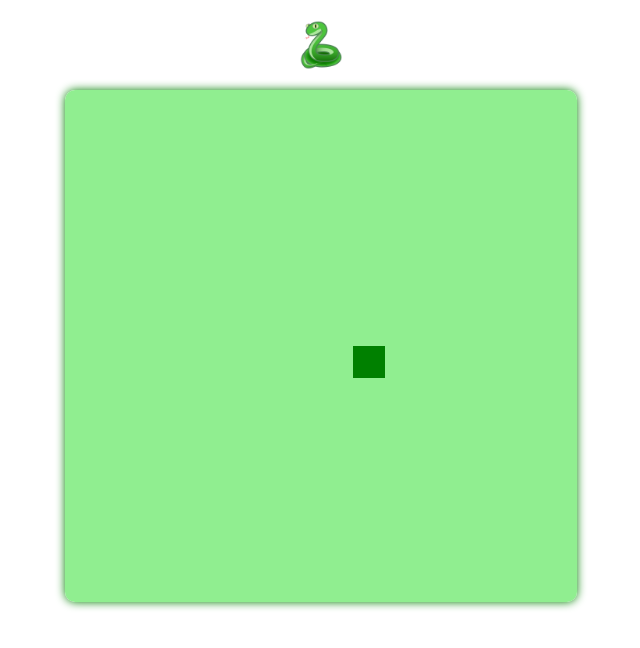
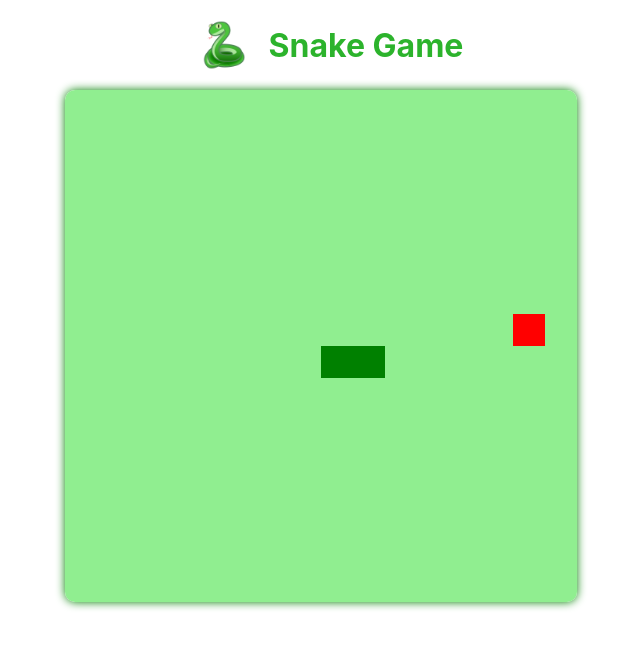
Before and after one commit to marcosferreira/snake-game-dio, a plain HTML site: page index.html in a window 1280 px wide. Shown: the whole page, without its empty margins (319-959 px from the left). Drawn offline with Linux system fonts and the light colour scheme.

Commit message:
create food and resize snake

```diff
--- a/assets/css/style.css
+++ b/assets/css/style.css
@@ -21,3 +21,9 @@
   border-radius: 10px;
   box-shadow: 0 0 10px green;
 }
+
+.title {
+  display: flex;
+  align-items: center;
+  color: rgb(44, 179, 44);
+}
--- a/assets/js/script.js
+++ b/assets/js/script.js
@@ -1,64 +1,79 @@
-let canvas = document.getElementById('snake');
+let canvas = document.getElementById("snake");
 let context = canvas.getContext("2d");
 let box = 32;
 let snake = [];
-let direction = 'right';
+let direction = "right";
 
 snake[0] = {
   x: 8 * box,
   y: 8 * box,
-}
+};
+
+let food = {
+  x: Math.floor(Math.random() * 15 + 1) * box,
+  y: Math.floor(Math.random() * 15 + 1) * box,
+};
 
 function createBackground() {
-  context.fillStyle = 'lightgreen';
+  context.fillStyle = "lightgreen";
   context.fillRect(0, 0, 16 * box, 16 * box);
 }
 
 function createSnake() {
   for (let i = 0; i < snake.length; i++) {
-    context.fillStyle = 'green';
+    context.fillStyle = "green";
     context.fillRect(snake[i].x, snake[i].y, box, box);
-
   }
 }
 
-function handleKeydown (event) {
-  if(event.keyCode == 37 && direction != "right") direction = "left";
-  if(event.keyCode == 38 && direction != "down") direction = "up";
-  if(event.keyCode == 39 && direction != "left") direction = "right";
-  if(event.keyCode == 40 && direction != "up") direction = "down";
+function drawFood() {
+  context.fillStyle = "red";
+  context.fillRect(food.x, food.y, box, box);
+}
+
+function handleKeydown(event) {
+  if (event.keyCode == 37 && direction != "right") direction = "left";
+  if (event.keyCode == 38 && direction != "down") direction = "up";
+  if (event.keyCode == 39 && direction != "left") direction = "right";
+  if (event.keyCode == 40 && direction != "up") direction = "down";
 }
 
 function limitedBackground() {
-  if(snake[0].x > 15 * box && direction == 'right') snake[0].x = 0;
-  if(snake[0].x < 0 && direction == 'left') snake[0].x = 16 * box;
-  if(snake[0].y > 15 * box && direction == 'down') snake[0].y = 0;
-  if(snake[0].y < 0 && direction == 'up') snake[0].y = 16 * box;
+  if (snake[0].x > 15 * box && direction == "right") snake[0].x = 0;
+  if (snake[0].x < 0 && direction == "left") snake[0].x = 16 * box;
+  if (snake[0].y > 15 * box && direction == "down") snake[0].y = 0;
+  if (snake[0].y < 0 && direction == "up") snake[0].y = 16 * box;
 }
 
 function createGame() {
   limitedBackground();
   createBackground();
   createSnake();
+  drawFood();
 
   let snakeX = snake[0].x;
   let snakeY = snake[0].y;
 
-  if(direction == 'right') snakeX += box;
-  if(direction == 'left') snakeX -= box;
-  if(direction == 'up') snakeY -= box;
-  if(direction == 'down') snakeY += box;
+  if (direction == "right") snakeX += box;
+  if (direction == "left") snakeX -= box;
+  if (direction == "up") snakeY -= box;
+  if (direction == "down") snakeY += box;
 
-  snake.pop();
+  if (snakeX != food.x || snakeY != food.y) {
+    snake.pop();
+  } else {
+    food.x = Math.floor(Math.random() * 15 + 1) * box;
+    food.y = Math.floor(Math.random() * 15 + 1) * box;
+  }
 
   let newHead = {
     x: snakeX,
-    y: snakeY
-  }
+    y: snakeY,
+  };
 
   snake.unshift(newHead);
 }
 
-document.addEventListener('keydown', handleKeydown);
+document.addEventListener("keydown", handleKeydown);
 
 let gameInit = setInterval(createGame, 100);
--- a/index.html
+++ b/index.html
@@ -12,7 +12,10 @@
     <script defer src="assets/js/script.js"></script>
   </head>
   <body>
-    <img src="assets/img/favicon.ico" alt="snake-icon" />
+    <div class="title">
+      <img src="assets/img/favicon.ico" alt="snake-icon" />
+      <h1>Snake Game</h1>
+    </div>
     <canvas id="snake" width="512" height="512"></canvas>
   </body>
 </html>
```
